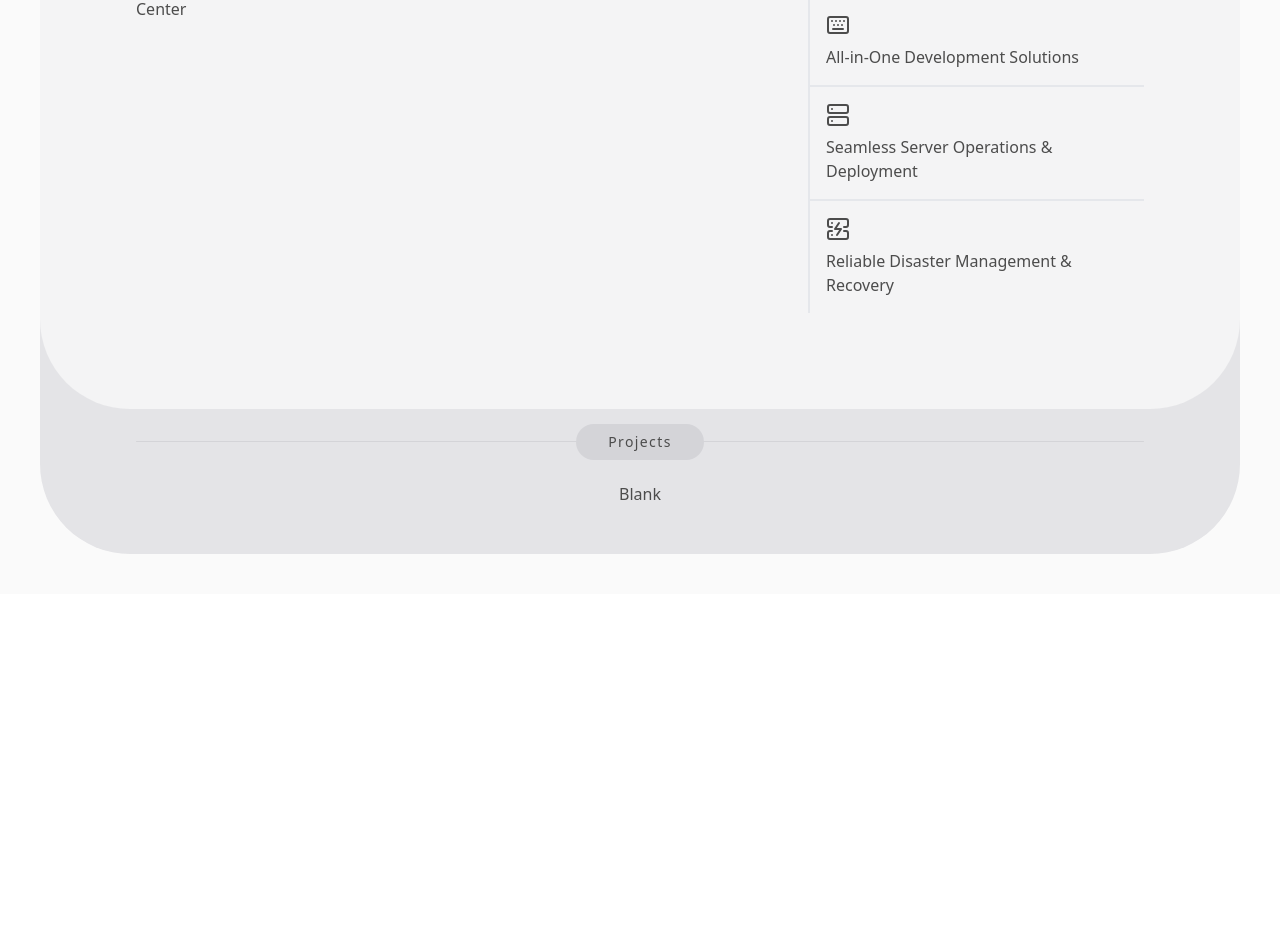
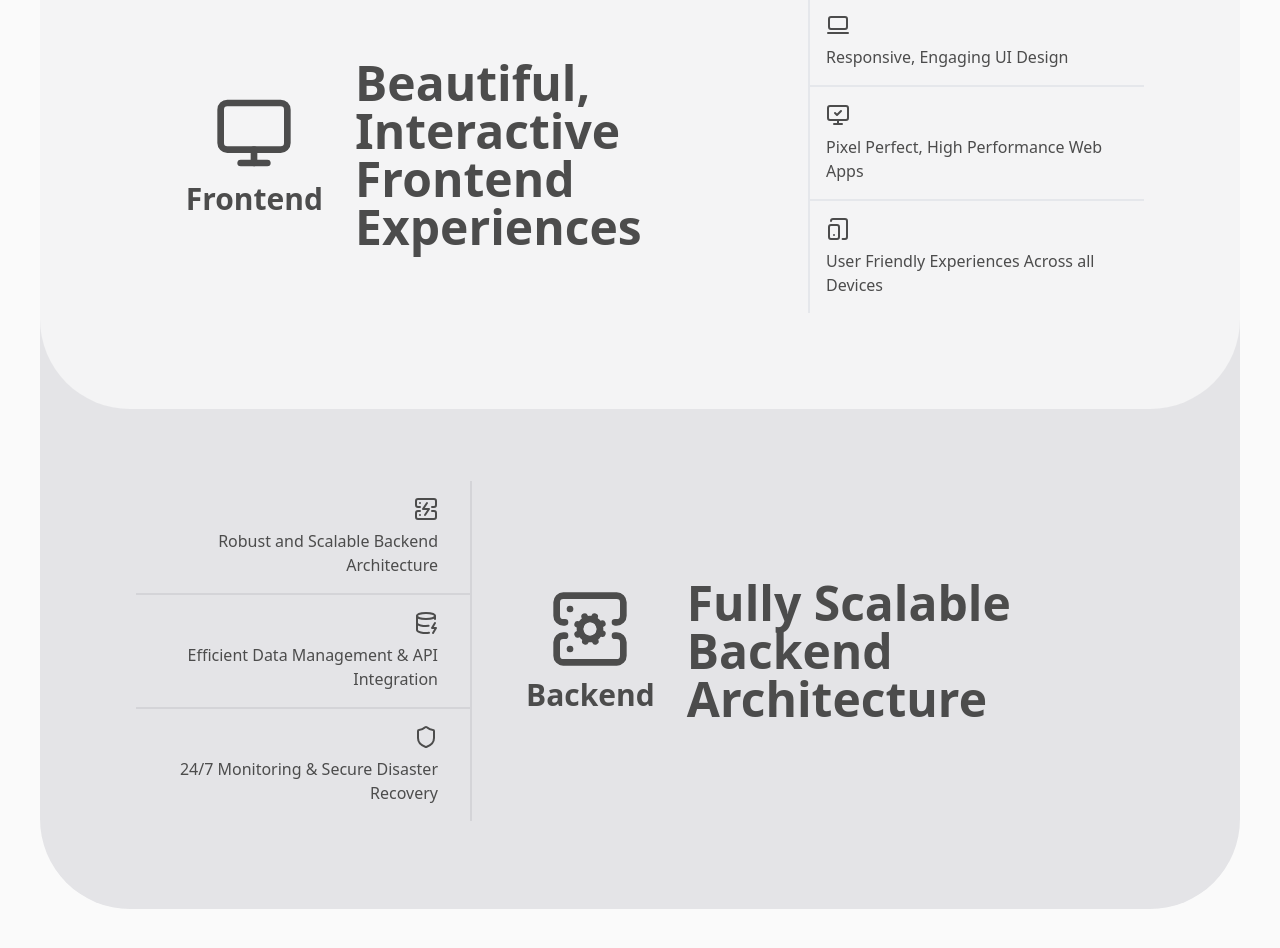
Before and after one commit to baidargul/bgcomponents, a Next.js app: page / in a window 1280 px wide. Shown: the part 860-1808 px from the top of the page. Before the commit the page ends 1454 px from the top, so only its background shows below. Built offline with nearby package versions, Linux system fonts and the light colour scheme.

Commit message:
Created FrontendBackend services section

```diff
--- a/app/page.tsx
+++ b/app/page.tsx
@@ -1,20 +1,9 @@
-import AddNoise from "@/components/Experimental/_components/AddNoise";
 import BackgroundWave from "@/components/Experimental/_components/BackgroundWave";
 import MouseGravity from "@/components/Experimental/_components/MouseGravity";
-import Section from "@/components/Experimental/_components/Section";
-import Seperator from "@/components/Experimental/_components/Seperator";
-import Slot from "@/components/Experimental/_components/Slot";
 import WiggleWrapper from "@/components/Experimental/_components/WiggleWrapper";
 import WindowImage from "@/components/Experimental/_components/WindowImage";
+import FrontendBackendServices from "@/components/FrontendBackendServices";
 import NewsSection from "@/components/NewsSection";
-import {
-  Fingerprint,
-  Keyboard,
-  Laptop,
-  Microchip,
-  Server,
-  ServerCrash,
-} from "lucide-react";
 
 export default function Home() {
   return (
@@ -115,45 +104,7 @@ export default function Home() {
       <div className="bg-zinc-50 ">
         <BackgroundWave color="bg-zinc-50" waveHeightResistance={1400} />
         <div className="h-[110px]"></div>
-        <div className="px-10 mb-10">
-          <Section
-            isFirst
-            backgroundColor="bg-cyan-50"
-            color="bg-zinc-100"
-            zIndex={3}
-          >
-            <div className="grid grid-cols-[2fr_1fr]">
-              <div>Center</div>
-              <div>
-                <Slot
-                  position="first"
-                  icon={<Keyboard />}
-                  label="All-in-One Development Solutions"
-                />
-                <Slot
-                  position="center"
-                  icon={<Server />}
-                  label="Seamless Server Operations & Deployment"
-                />
-                <Slot
-                  position="last"
-                  icon={<ServerCrash />}
-                  label="Reliable Disaster Management & Recovery"
-                />
-              </div>
-            </div>
-          </Section>
-          <Section zIndex={2} backgroundColor="bg-cyan-50" color="bg-zinc-200">
-            <Seperator
-              className="tracking-widest"
-              label="Projects"
-              labelBackgroundColor="bg-zinc-300"
-            />
-            <div className="flex gap-10 justify-center items-center mt-10">
-              <div>Blank</div>
-            </div>
-          </Section>
-        </div>
+        <FrontendBackendServices />
       </div>
     </div>
   );
--- a/components/Experimental/_components/Slot.tsx
+++ b/components/Experimental/_components/Slot.tsx
@@ -6,13 +6,14 @@ type Props = {
   position: "center" | "first" | "last";
   reverse?: boolean;
   animate?: boolean;
+  borderColor?: string;
 };
 
 const Slot = (props: Props) => {
   let border = "border-l-2";
 
   if (props.reverse) {
-    border = "border-r-2";
+    border = "border-r-2 justify-end items-end text-right";
   }
 
   if (props.position === "center") {
@@ -20,7 +21,9 @@ const Slot = (props: Props) => {
       <div
         className={`flex flex-col p-4 gap-2 ${
           props.animate && "hover:py-6"
-        } transition-all duration-300 pr-8 ${border} border-y-2`}
+        } transition-all duration-300 pr-8 ${border} ${
+          props.borderColor && props.borderColor
+        } border-y-2`}
       >
         <div className="text-2xl">{props.icon ? props.icon : "Icon"}</div>
         <div className="text-base">{props.label ? props.label : "Label"}</div>
@@ -31,7 +34,9 @@ const Slot = (props: Props) => {
       <div
         className={`flex flex-col p-4 gap-2 ${
           props.animate && "hover:py-6"
-        } transition-all duration-300 pr-8 ${border}`}
+        } transition-all duration-300 pr-8 ${border} ${
+          props.borderColor && props.borderColor
+        }`}
       >
         <div className="text-2xl">{props.icon ? props.icon : "Icon"}</div>
         <div className="text-base">{props.label ? props.label : "Label"}</div>
@@ -42,7 +47,9 @@ const Slot = (props: Props) => {
       <div
         className={`flex flex-col p-4 gap-2 ${
           props.animate && " hover:py-6"
-        } transition-all duration-300 pr-8 ${border}`}
+        } transition-all duration-300 pr-8 ${border} ${
+          props.borderColor && props.borderColor
+        }`}
       >
         <div className="text-2xl">{props.icon ? props.icon : "Icon"}</div>
         <div className="text-base">{props.label ? props.label : "Label"}</div>
--- /dev/null
+++ b/components/FrontendBackendServices.tsx
@@ -0,0 +1,107 @@
+import React from "react";
+import Slot from "./Experimental/_components/Slot";
+import {
+  DatabaseZap,
+  LaptopMinimal,
+  Monitor,
+  MonitorCheck,
+  ServerCog,
+  ServerCrash,
+  Shield,
+  TabletSmartphone,
+} from "lucide-react";
+import Section from "./Experimental/_components/Section";
+import MouseGravity from "./Experimental/_components/MouseGravity";
+
+type Props = {};
+
+const FrontendBackendServices = (props: Props) => {
+  return (
+    <div className="grid grid-cols-[1fr]">
+      <div></div>
+      <div className="px-10 mb-10">
+        <Section
+          isFirst
+          backgroundColor="bg-cyan-50"
+          color="bg-zinc-100"
+          zIndex={3}
+        >
+          <div className="grid grid-cols-[2fr_1fr]">
+            <div className="flex justify-center items-center">
+              <div className="flex gap-8 justify-center items-center">
+                <div className="flex flex-col justify-center items-center gap-2">
+                  <div>
+                    <Monitor size={80} />
+                  </div>
+                  <div className="font-semibold text-3xl">Frontend</div>
+                </div>
+                <div className="text-5xl font-bold w-[60%]">
+                  Beautiful, Interactive Frontend Experiences
+                </div>
+              </div>
+            </div>
+            <div>
+              <Slot
+                position="first"
+                icon={<LaptopMinimal />}
+                label="Responsive, Engaging UI Design"
+              />
+              <Slot
+                position="center"
+                icon={<MonitorCheck />}
+                label="Pixel Perfect, High Performance Web Apps"
+              />
+              <Slot
+                position="last"
+                icon={<TabletSmartphone />}
+                label="User Friendly Experiences Across all Devices"
+              />
+            </div>
+          </div>
+        </Section>
+        <Section zIndex={2} backgroundColor="bg-cyan-50" color="bg-zinc-200">
+          <div className="grid grid-cols-[1fr_2fr] py-10">
+            <div>
+              <Slot
+                position="first"
+                icon={<ServerCrash />}
+                label="Robust and Scalable Backend Architecture"
+                borderColor="border-zinc-300"
+                reverse
+              />
+              <Slot
+                position="center"
+                icon={<DatabaseZap />}
+                label="Efficient Data Management & API Integration"
+                borderColor="border-zinc-300"
+                reverse
+              />
+              <Slot
+                position="last"
+                icon={<Shield />}
+                label="24/7 Monitoring & Secure Disaster Recovery"
+                borderColor="border-zinc-300"
+                reverse
+              />
+            </div>
+            <div className="flex justify-center items-center">
+              <div className="flex gap-8 justify-center items-center">
+                <div className="flex flex-col justify-center items-center gap-2">
+                  <div>
+                    <ServerCog size={80} />
+                  </div>
+                  <div className="font-semibold text-3xl">Backend</div>
+                </div>
+                <div className="text-5xl font-bold w-[60%]">
+                  Fully Scalable Backend Architecture
+                </div>
+              </div>
+            </div>
+          </div>
+        </Section>
+      </div>
+    </div>
+  );
+};
+
+export default FrontendBackendServices;
```
